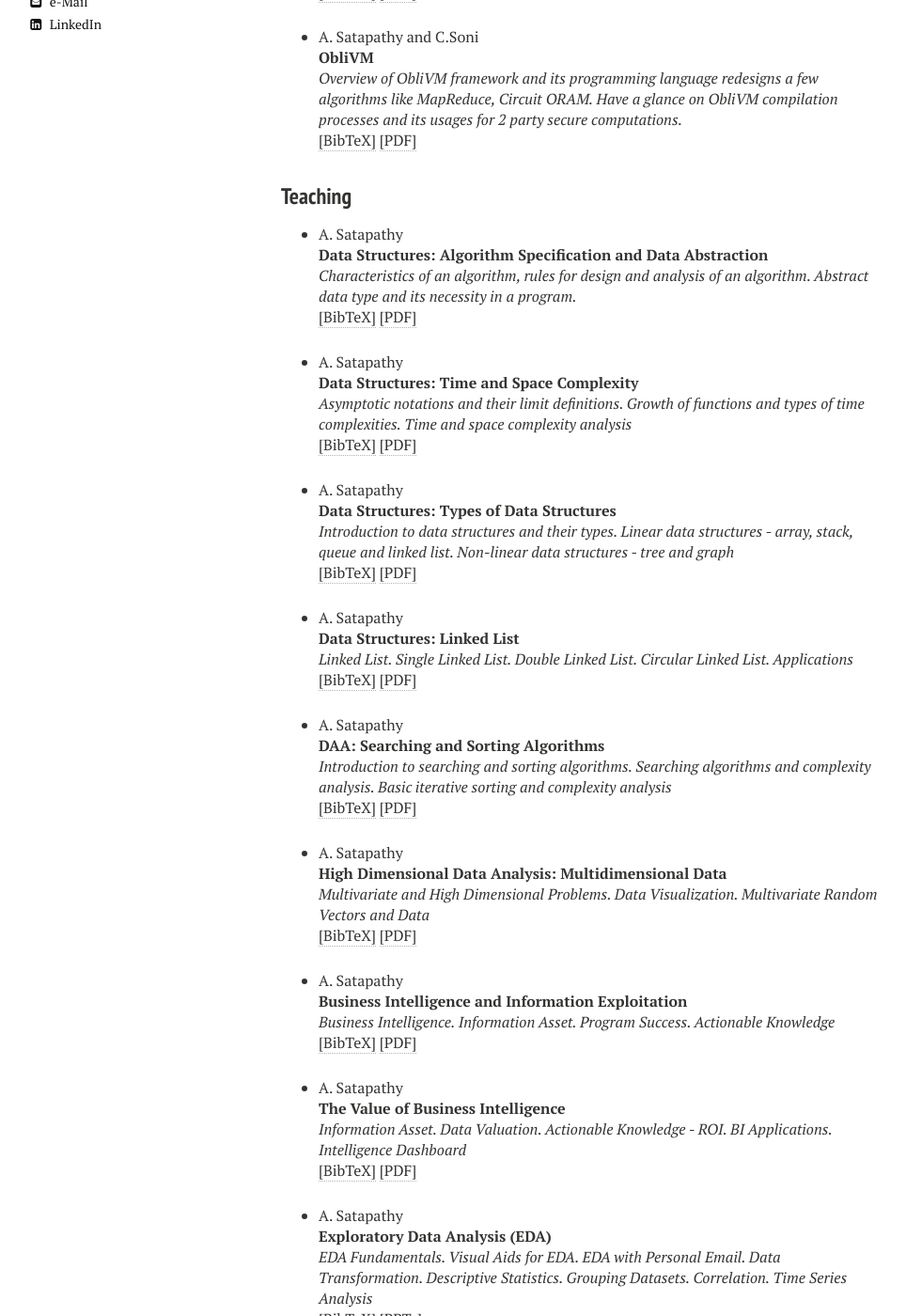
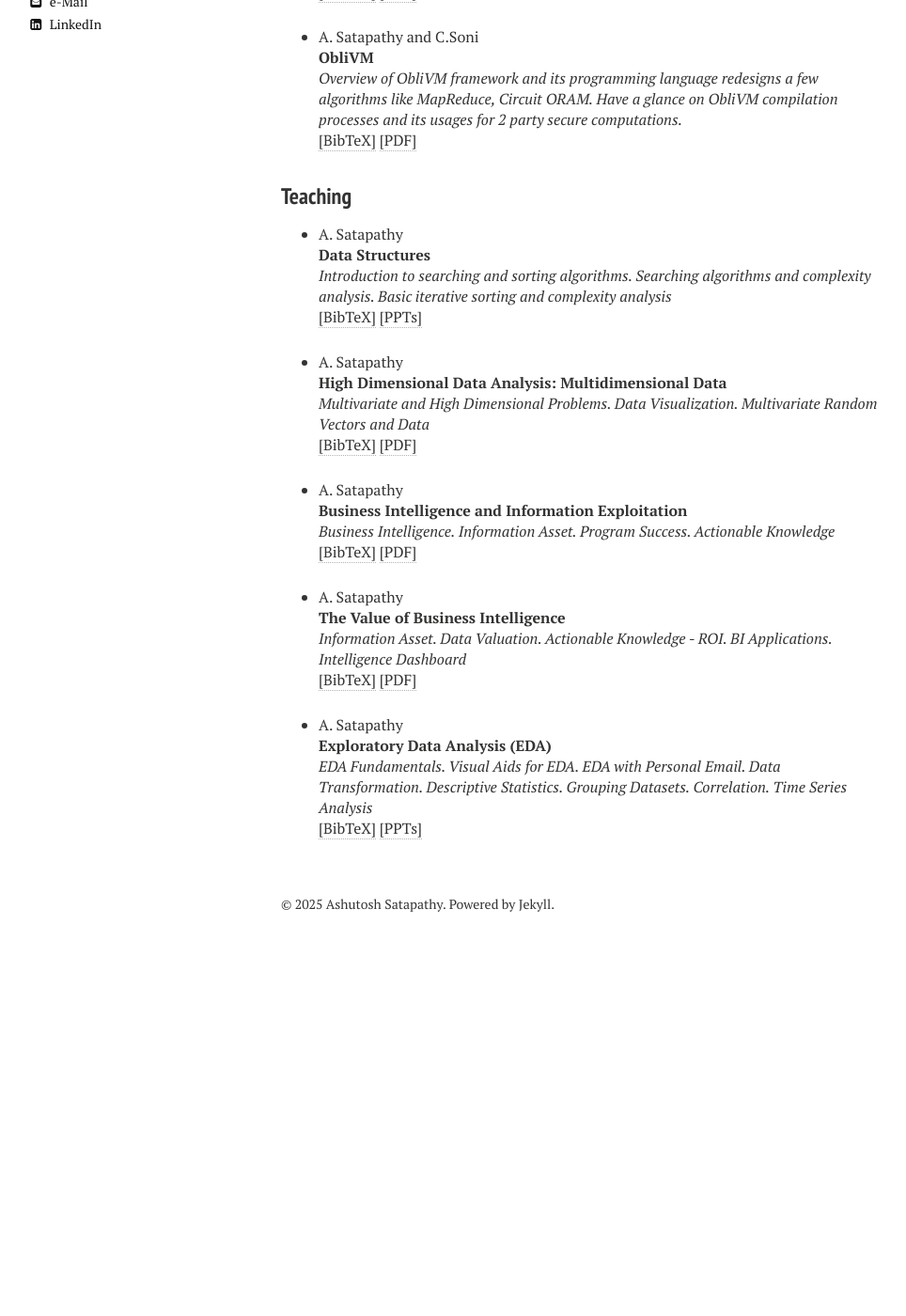
Before and after one commit to ashutoshsatapathy1990/ashutoshsatapathy1990.github.io, a Jekyll site: the page built from presentations.md, in a window 1280 px wide and 1400 px high, scrolled down 523 px. Shown: the whole window at 94% size, without its empty margins (21-985 px from the left). Built offline with Jekyll 4.4.1, drawn with Linux system fonts in a browser that asks for light colours; nearby versions of some CDN libraries; after the commit the page ends 1543 px from its top, so only the background shows below that.

Commit message:
Update presentations.html

```diff
--- a/_layouts/presentations.html
+++ b/_layouts/presentations.html
@@ -157,108 +157,24 @@ year = {2017}
 <h3 style="margin-bottom:0px;padding-top:10px;">Teaching</h3>
 <ul class="biblist">
 
-<!-- Item: ashutosh2022asda -->
-<li ><p>
-A. Satapathy
-<br><b>Data Structures: Algorithm Specification and Data Abstraction</b><br>
-<i>Characteristics of an algorithm, rules for design and analysis of an algorithm. Abstract data type and its necessity in a program.</i>
-<br />
-<a href="javascript:toggleBibtex('ashutosh2022asda')">[BibTeX]</a>
-<a href="https://www.slideshare.net/AshutoshSatapathy4/algorithmspecificationanddataabstractionpdf">[PDF]</a>
-</p>
-<div id="bib_ashutosh2022asda" class="bibtex noshow">
-<pre>
-@unpublished{ashutosh2022asda,
-author = {A. Satapathy},
-title= {Data Structures: Algorithm Specification and Data Abstraction},
-note= {Department of CSE, VRSEC-Vijayawada},
-month = {September},
-year = {2022}
-}
-</pre>
-</div>
-</li>
-
-<!-- Item: ashutosh2022asdb -->
-<li ><p>
-A. Satapathy
-<br><b>Data Structures: Time and Space Complexity</b><br>
-<i>Asymptotic notations and their limit definitions. Growth of functions and types of time complexities. Time and space complexity analysis</i>
-<br />
-<a href="javascript:toggleBibtex('ashutosh2022asdb')">[BibTeX]</a>
-<a href="https://www.slideshare.net/AshutoshSatapathy4/time-and-space-complexitypdf-253166752">[PDF]</a>
-</p>
-<div id="bib_ashutosh2022asdb" class="bibtex noshow">
-<pre>
-@unpublished{ashutosh2022asdb,
-author = {A. Satapathy},
-title= {Data Structures: Time and Space Complexity},
-note= {Department of CSE, VRSEC-Vijayawada},
-month = {September},
-year = {2022}
-}
-</pre>
-</div>
-</li>
-<!-- Item: ashutosh2024asda -->
-<li ><p>
-A. Satapathy
-<br><b>Data Structures: Types of Data Structures</b><br>
-<i>Introduction to data structures and their types. Linear data structures - array, stack, queue and linked list. Non-linear data structures - tree and graph</i>
-<br />
-<a href="javascript:toggleBibtex('ashutosh2024asda')">[BibTeX]</a>
-<a href="https://www.slideshare.net/slideshows/introduction-to-data-structures-ce01/266742829">[PDF]</a>
-</p>
-<div id="bib_ashutosh2024asda" class="bibtex noshow">
-<pre>
-@unpublished{ashutosh2024asda,
-author = {A. Satapathy},
-title= {Introduction to Data Structures},
-note= {Department of CSE, VRSEC-Vijayawada},
-month = {March},
-year = {2024}
-}
-</pre>
-</div>
-</li>
-<!-- Item: ashutosh2024asdb -->
-<li ><p>
-A. Satapathy
-<br><b>Data Structures: Linked List</b><br>
-<i>Linked List. Single Linked List. Double Linked List. Circular Linked List. Applications</i>
-<br />
-<a href="javascript:toggleBibtex('ashutosh2024asdb')">[BibTeX]</a>
-<a href="https://www.slideshare.net/slideshow/linked-list-data-structures/271277877">[PDF]</a>
-</p>
-<div id="bib_ashutosh2024asdb" class="bibtex noshow">
-<pre>
-@unpublished{ashutosh2024asdb,
-author = {A. Satapathy},
-title= {Linked List Data Structures},
-note= {Department of CSE, VRSEC-Vijayawada},
-month = {March},
-year = {2024}
-}
-</pre>
-</div>
-</li>
 <!-- Item: ashutosh2024asdc -->
 <li ><p>
 A. Satapathy
-<br><b>DAA: Searching and Sorting Algorithms</b><br>
+<br><b>Data Structures</b><br>
 <i>Introduction to searching and sorting algorithms. Searching algorithms and complexity analysis. Basic iterative sorting and complexity analysis</i>
 <br />
 <a href="javascript:toggleBibtex('ashutosh2024asdc')">[BibTeX]</a>
-<a href="https://www.slideshare.net/slideshows/searching-and-sorting-algorithms-and-their-complexitiespdf/266706030">[PDF]</a>
+<a href="../presentations-DS/">[PPTs]</a>
 </p>
 <div id="bib_ashutosh2024asdc" class="bibtex noshow">
 <pre>
-@unpublished{ashutosh2024asdc,
-author = {A. Satapathy},
-title= {DAA: Searching and Sorting Algorithms},
-note= {Department of CSE, VRSEC-Vijayawada},
-month = {March},
-year = {2024}
+@misc{satapathy2025visualaids,
+  author       = {Ashutosh Satapathy},
+  title        = {Data Structures Lecture Slides},
+  year         = {2024},
+  month        = aug,
+  institution  = {Department of CSE, Velagapudi Ramakrishna Siddhartha Engineering College},
+  address      = {Vijayawada, India}
 }
 </pre>
 </div>
```
Also changed, not shown: other parts of _layouts/presentations.html (+3 -2 lines).
